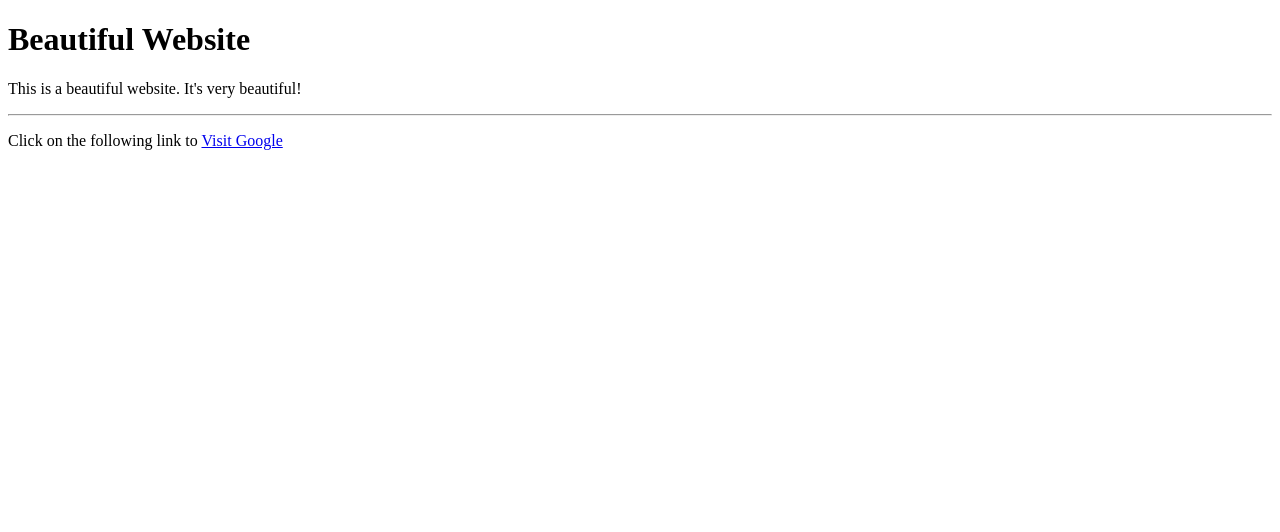
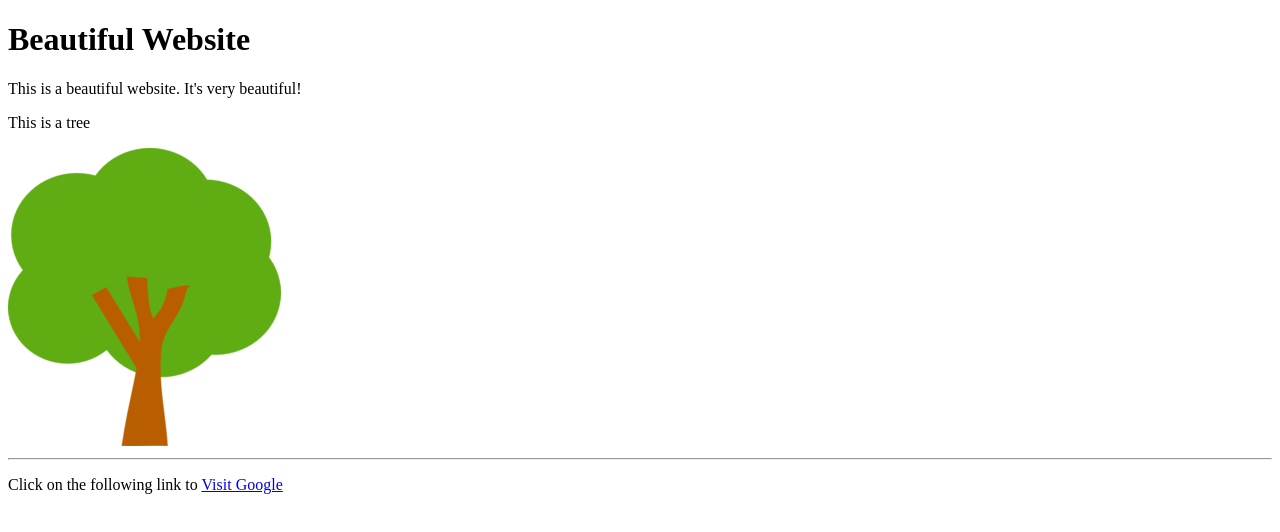
Before and after one commit to abdulwahab123123/beautiful-website, a plain HTML site: page index.html in a window 1280 px wide. Drawn offline with Linux system fonts and the light colour scheme.

Commit message:
Added a tree image

```diff
--- a/index.html
+++ b/index.html
@@ -6,6 +6,8 @@
 <body>
 	<h1>Beautiful Website</h1>
 	<p>This is a beautiful website. It's very beautiful!</p>
+	<p>This is a tree</p>
+	<div><img src="img/tree.png"></div>
 	<hr>
 	<p>Click on the following link to <a href="https://www.google.com/">Visit Google</a></p>
 
```
Also changed, not shown: img/tree.png (added).
